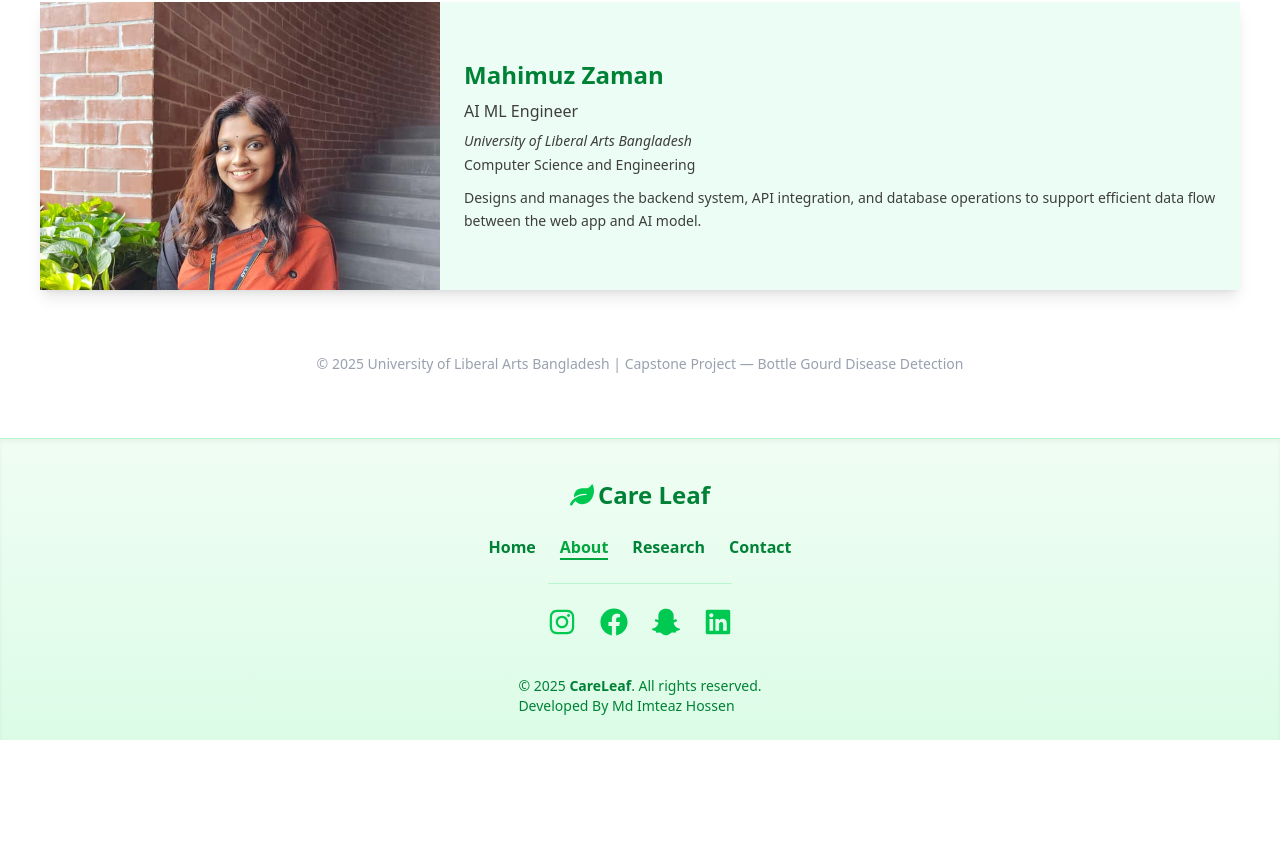
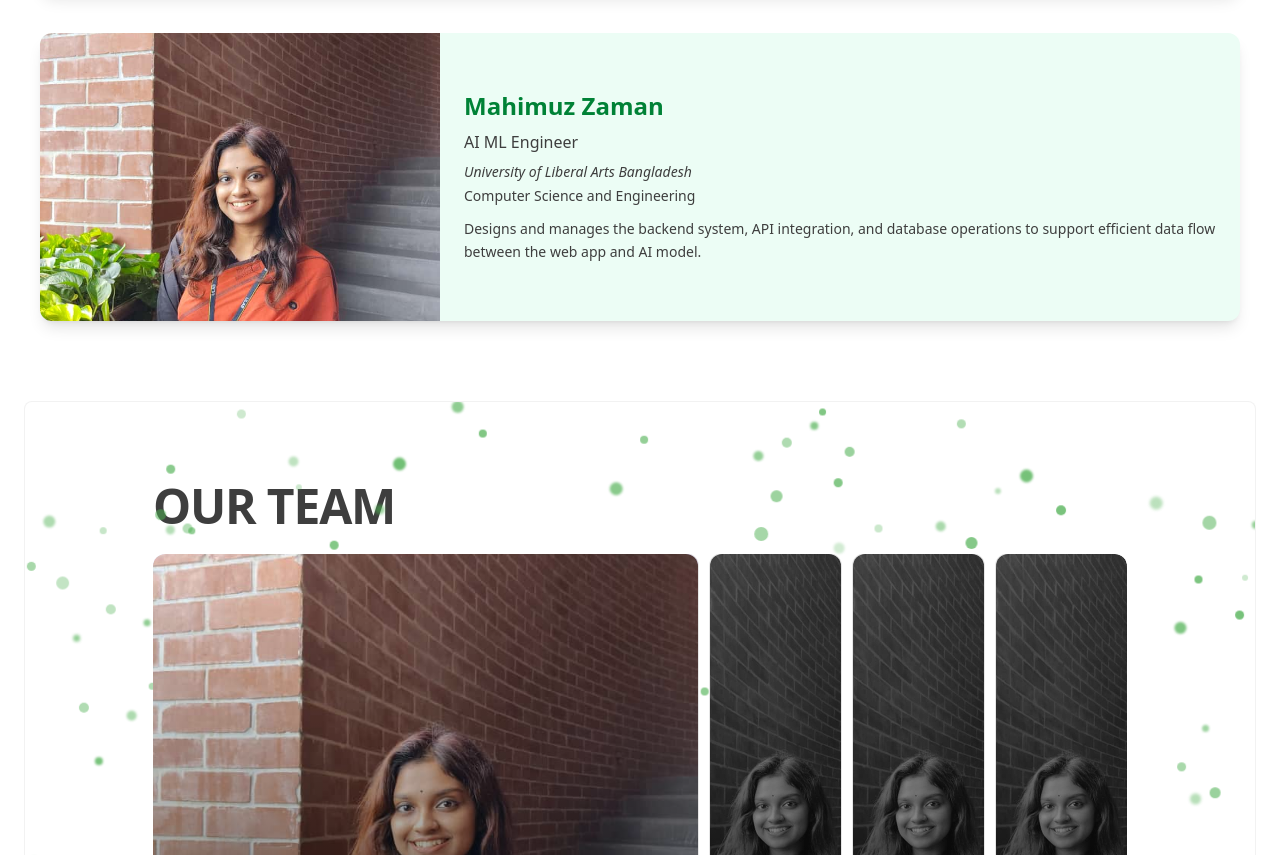
Before and after one commit to Imteazhossen/Care-Leaf-Frontend, a React (Vite) app: page /about in a window 1280 px wide. Shown: the part 1945-2800 px from the top of the page. Before the commit the page ends 2685 px from the top, so only its background shows below. Built offline with nearby package versions, Linux system fonts and the light colour scheme.

Commit message:
added new animation and sections
Signed-off-by: ImteazHossen <imteaz693@gmail.com>

```diff
--- a/src/Components/Banner.jsx
+++ b/src/Components/Banner.jsx
@@ -49,7 +49,7 @@ const Banner = () => {
             </label>
 
             {image && (
-              <div className="mt-5">
+              <div className="mt-5 rounded-xl">
                 <img
                   src={image}
                   alt="Uploaded Leaf"
@@ -67,12 +67,12 @@ const Banner = () => {
             <img
               src={banner}
               alt="Plant Banner"
-              className="rouded-xl shadow-md hover:scale-105 transition-transform duration-300"
+              className="rounded-xl shadow-md hover:scale-105 transition-transform duration-300"
             />
             <img
               src={banner2}
               alt="Plant Banner 2"
-              className="rouded-xl shadow-md hover:scale-105 transition-transform duration-300"
+              className="rounded-xl shadow-md hover:scale-105 transition-transform duration-300"
             />
           </div>
         </div>
--- a/src/Components/ContactUs.jsx
+++ b/src/Components/ContactUs.jsx
@@ -16,7 +16,7 @@ export default function ContactUs() {
 
   return (
     <section
-      className="relative mx-auto max-w-7xl border-2 border-green-200 mb-10 px-4 sm:px-4 lg:px-4"
+      className="relative mx-auto rounded-lg p-5 border-2 border-green-200 mb-10 px-4 sm:px-4 lg:px-4"
       onMouseMove={handleMouseMove}
       onMouseEnter={() => setIsHovered(true)}
       onMouseLeave={() => setIsHovered(false)}
--- /dev/null
+++ b/src/Components/FloatingBalls.jsx
@@ -0,0 +1,74 @@
+import { useEffect, useState } from "react";
+
+// Utility function to get random number between min and max
+function rand(min, max) {
+  return Math.random() * (max - min) + min;
+}
+
+export default function FloatingBalls({
+  count = 200,
+  color = "#4CAF50", // default light purple
+  speed = 2, // speed multiplier (higher = faster)
+}) {
+  const [balls, setBalls] = useState([]);
+
+  useEffect(() => {
+    const arr = Array.from({ length: count }).map((_, i) => {
+      const size = rand(6, 14);
+      const x = rand(0, 100);
+      const y = rand(0, 100);
+      const dx = rand(-10, 10); // move farther horizontally
+      const dy = rand(-8, 8); // move farther vertically
+      const dur = rand(4, 8) / speed; // smaller duration = faster motion
+      const delay = rand(-dur, 0);
+      const opacity = rand(0.25, 0.8);
+      const blur = rand(0, 1.5);
+      return { id: i, size, x, y, dx, dy, dur, delay, opacity, blur };
+    });
+    setBalls(arr);
+  }, [count, speed]);
+
+  return (
+    <>
+      {/* Animation keyframes */}
+      <style>{`
+        @keyframes floating-drift {
+          from {
+            transform: translate(var(--x), var(--y)) scale(1);
+          }
+          to {
+            transform: translate(
+              calc(var(--x) + var(--dx)),
+              calc(var(--y) + var(--dy))
+            ) scale(1);
+          }
+        }
+      `}</style>
+
+      {/* Floating balls container */}
+      <div
+        aria-hidden="true"
+        className="pointer-events-none absolute inset-0 z-0 overflow-hidden"
+      >
+        {balls.map((b) => (
+          <span
+            key={b.id}
+            className="absolute top-0 left-0 rounded-full will-change-transform"
+            style={{
+              ["--x"]: `${b.x}vw`,
+              ["--y"]: `${b.y}vh`,
+              ["--dx"]: `${b.dx}vw`,
+              ["--dy"]: `${b.dy}vh`,
+              width: `${b.size}px`,
+              height: `${b.size}px`,
+              background: color,
+              opacity: b.opacity,
+              filter: `blur(${b.blur}px)`,
+              animation: `floating-drift ${b.dur}s ease-in-out ${b.delay}s infinite alternate`,
+            }}
+          />
+        ))}
+      </div>
+    </>
+  );
+}
--- a/src/Components/Footer.jsx
+++ b/src/Components/Footer.jsx
@@ -8,8 +8,8 @@ import { FaLeaf } from "react-icons/fa";
 
 const Footer = () => {
   return (
-    <footer className="bg-gradient-to-b from-green-50 to-green-100 text-green-800 pt-10 pb-6 mt-16 border-t border-green-200 shadow-inner">
-      <div className="container mx-auto flex flex-col items-center space-y-6">
+    <footer className="bg-gradient-to-b rounded-t-[100px] z-50 from-green-50 to-green-100 text-green-800 pt-10 pb-6 mt-16 border-t border-green-200 shadow-inner">
+      <div className="container mx-auto flex z-50 flex-col items-center space-y-6">
         {/* Logo Section */}
         <div className="flex items-center gap-2 text-2xl font-bold text-green-700">
 
--- a/src/Components/MissionSection.jsx
+++ b/src/Components/MissionSection.jsx
@@ -6,7 +6,7 @@ import ParticlesBackground from "./ParticlesBackground";
 const MissionSection = () => {
   return (
 
-    <section className="bg-transparent border-2 border-green-200 py-20 px-6 md:px-16">
+    <section className="bg-white/10 rounded-lg backdrop-blur-sm border-2 border-green-200 py-20 px-6 md:px-16">
       <ParticlesBackground color="#008000" density={100} />
       <div className="max-w-6xl mx-auto grid grid-cols-1 md:grid-cols-2 gap-12 items-center">
         {/* Left: Image */}
--- a/src/Components/Numbers.jsx
+++ b/src/Components/Numbers.jsx
@@ -4,7 +4,7 @@ import { FaSeedling, FaLeaf, FaUsers, FaFlask } from "react-icons/fa";
 
 const Numbers = () => {
   return (
-    <section className="my-16 bg-transparent border-2 border-green-200 py-16 rounded-3xl shadow-inner">
+    <section className="my-16 bg-white/50 border-2 border-green-200 py-16 rounded-3xl shadow-inner">
       {/* Title */}
       <div className="text-center mb-12">
         <h1 className="text-3xl md:text-5xl font-extrabold text-green-800">
--- /dev/null
+++ b/src/Components/UseCases.jsx
@@ -0,0 +1,152 @@
+import { useState } from "react";
+import aniquaImg from "../assets/aniqua.jpeg";
+import FloatingBalls from "../Components/FloatingBalls";
+
+export default function UseCases() {
+
+
+  const CASES = [
+    {
+      id: 1,
+      name: "Md Imteaz Hossen",
+      role: "Web Developer | AI ML Engineer",
+      university: "University of Liberal Arts Bangladesh",
+      field: "Computer Science and Engineering",
+      img: aniquaImg,
+      about:
+        "Specializes in machine learning and data analysis. Leads the project’s AI model development, focusing on disease classification accuracy and dataset refinement.",
+    },
+    {
+      id: 2,
+      name: "Aniqua Nawar",
+      role: "AI ML Engineer",
+      university: "University of Liberal Arts Bangladesh",
+      field: "Computer Science and Engineering",
+      img: aniquaImg,
+      about:
+        "In this project, I conducted extensive research on plant disease detection using deep learning techniques. My focus was on developing and evaluating a Hybrid CNN model alongside the VGG19 architecture to classify bottle gourd plant diseases and estimate their severity levels.",
+    },
+    {
+      id: 3,
+      name: "Sadia Islam",
+      role: "AI ML Engineer",
+      university: "University of Liberal Arts Bangladesh",
+      field: "Computer Science and Engineering",
+      img: aniquaImg,
+      about:
+        "Handles dataset preprocessing, visualization, and pattern analysis. Focused on preparing clean and balanced data for training and testing deep learning models.",
+    },
+    {
+      id: 4,
+      name: "Mahimuz Zaman",
+      role: "AI ML Engineer",
+      university: "University of Liberal Arts Bangladesh",
+      field: "Computer Science and Engineering",
+      img: aniquaImg,
+      about:
+        "Designs and manages the backend system, API integration, and database operations to support efficient data flow between the web app and AI model.",
+    },
+  ];
+
+  const [active, setActive] = useState(0);
+
+  return (
+    <section className="relative mx-auto my-10 w-full  overflow-hidden rounded-lg border border-black/5 bg-white">
+      {/* Background pattern */}
+      {/* <div className="absolute inset-0 -z-10 opacity-30">
+        <img src={bgSrc} alt="" className="w-full h-full object-cover" />
+      </div> */}
+      <FloatingBalls color="#4CAF50" speed={3}></FloatingBalls>
+
+      {/* Content */}
+      <div className="px-3 sm:px-4 md:px-6 lg:px-32 py-20">
+        <h2 className="pb-6 text-3xl font-semibold tracking-tight text-[#3E3E3E] sm:text-4xl md:text-5xl">
+          OUR TEAM
+        </h2>
+
+        {/* Horizontal accordion */}
+        <div
+          className="
+            relative z-10 flex h-[400px] gap-3 overflow-hidden rounded-xl
+            sm:h-[420px] md:h-[440px] lg:h-[460px] xl:h-[500px]
+            flex-col sm:flex-row
+          "
+        >
+          {CASES.map((c, i) => {
+            const isActive = active === i;
+
+            return (
+              <button
+                key={c.id}
+                type="button"
+                onMouseEnter={() => setActive(i)}
+                onFocus={() => setActive(i)}
+                onMouseLeave={() => setActive(null)}
+                onBlur={() => setActive(null)}
+                className={`
+                  group relative isolate overflow-hidden rounded-xl
+                  ring-1 ring-black/10
+                  transition-[flex-grow] duration-500 ease-out
+                  ${isActive ? "flex-[5]" : "flex-[1.2]"}
+                  h-64 sm:h-auto
+                `}
+                aria-label={c.name}
+              >
+                {/* Image */}
+                <div className="absolute inset-0 w-full h-full">
+                  <img
+                    src={c.img}
+                    alt={c.name}
+                    className={`
+                      w-full h-full object-cover object-center
+                      transition-all duration-500 ease-out
+                      ${isActive ? "grayscale-0 scale-105" : "grayscale brightness-75"}
+                    `}
+                  />
+                </div>
+
+                {/* Gradient overlay */}
+                <div
+                  className="
+                    pointer-events-none absolute inset-0
+                    bg-gradient-to-t from-black/70 via-black/30 to-transparent
+                    transition-opacity duration-500 ease-out
+                    group-hover:opacity-90
+                  "
+                />
+
+                {/* Text content */}
+                <div
+                  className={`
+                    absolute bottom-0 left-0 right-0 p-4 sm:p-5 text-left
+                    transition-all duration-500 ease-out
+                    ${isActive ? "translate-y-0 opacity-100" : "translate-y-6 opacity-0"}
+                  `}
+                >
+                  <p className="text-xl font-semibold text-white sm:text-xl">
+                    {c.name}
+                  </p>
+                  <p className="text-xl font-semibold text-white sm:text-xl">
+                    {c.role}
+                  </p>
+                  <i className="mt-1 text-md text-white/85 sm:text-md">{c.university}</i>
+                  <p className="mt-1 text-md text-white/85 sm:text-md">{c.field}</p>
+                  <p className="mt-1 text-md text-white/85 sm:text-md">{c.about}</p>
+                </div>
+
+                {/* Border glow on active */}
+                <div
+                  className={`
+                    pointer-events-none absolute inset-0 rounded-xl ring-2
+                    transition-opacity duration-500
+                    ${isActive ? "ring-[#7B5BD1]/50 opacity-100" : "opacity-0"}
+                  `}
+                />
+              </button>
+            );
+          })}
+        </div>
+      </div>
+    </section>
+  );
+}
--- a/src/Pages/About.jsx
+++ b/src/Pages/About.jsx
@@ -1,6 +1,7 @@
 import React from "react";
 import { motion } from "framer-motion";
 import aniquaImg from "../assets/aniqua.jpeg";
+import UseCases from "../Components/UseCases";
 
 const teamMembers = [
   {
@@ -21,7 +22,7 @@ const teamMembers = [
     field: "Computer Science and Engineering",
     img: aniquaImg,
     about:
-      "In this project, I conducted extensive research on plant disease detection using deep learning techniques. My focus was on developing and evaluating a Hybrid CNN model alongside the VGG19 architecture to classify bottle gourd plant diseases and estimate their severity levels. I analyzed the performance of both models to determine which provided higher accuracy and efficiency for disease classification and severity estimation. Through this work, I contributed to improving the model selection process and enhancing the overall effectiveness of the Bottle Gourd plant disease detection system."
+      "In this project, I conducted extensive research on plant disease detection using deep learning techniques. My focus was on developing and evaluating a Hybrid CNN model alongside the VGG19 architecture to classify bottle gourd plant diseases and estimate their severity levels. I analyzed the performance of both models to determine which provided higher accuracy and efficiency for disease classification and severity estimation. Through this work, I contributed to improving the model selection process and enhancing the overall effectiveness of the Bottle Gourd plant disease detection system.",
   },
   {
     id: 3,
@@ -47,14 +48,14 @@ const teamMembers = [
 
 const About = () => {
   return (
-    <section className="min-h-screen bg-white text-white  px-6">
+    <section className="min-h-screen bg-white text-white px-6 overflow-x-hidden">
       {/* Header Section */}
       <div className="text-center mb-16">
         <motion.h1
           initial={{ opacity: 0, y: -40 }}
           whileInView={{ opacity: 1, y: 0 }}
           transition={{ duration: 0.6 }}
-          className="text-5xl font-bold mb-6"
+          className="text-5xl font-bold mb-6 text-green-700"
         >
           About Our Project
         </motion.h1>
@@ -80,7 +81,7 @@ const About = () => {
           initial={{ opacity: 0, x: -100 }}
           whileInView={{ opacity: 1, x: 0 }}
           transition={{ duration: 0.6 }}
-          className="bg-emerald-50 rouded-xl p-8 shadow-lg hover:shadow-lime-500/20 transition-shadow duration-300"
+          className="bg-emerald-50 rounded-xl p-8 shadow-lg hover:shadow-lime-500/20 transition-shadow duration-300"
         >
           <h2 className="text-3xl font-bold text-green-700 mb-4">Our Mission</h2>
           <p className="text-[#3E3E3E] leading-relaxed">
@@ -95,7 +96,7 @@ const About = () => {
           initial={{ opacity: 0, x: 100 }}
           whileInView={{ opacity: 1, x: 0 }}
           transition={{ duration: 0.6 }}
-          className="bg-emerald-50 rouded-xl p-8 shadow-lg hover:shadow-lime-500/20 transition-shadow duration-300"
+          className="bg-emerald-50 rounded-xl p-8 shadow-lg hover:shadow-lime-500/20 transition-shadow duration-300"
         >
           <h2 className="text-3xl font-bold text-green-700 mb-4">Our Vision</h2>
           <p className="text-[#3E3E3E] leading-relaxed">
@@ -142,10 +143,10 @@ const About = () => {
             whileInView={{ opacity: 1, x: 0 }}
             transition={{ duration: 0.7, delay: index * 0.2 }}
             whileHover={{ scale: 1.02 }}
-      className="bg-emerald-50 rouded-xl shadow-lg overflow-hidden transform transition-all duration-300 hover:shadow-2xl hover:shadow-lime-500/30 flex flex-col md:flex-row items-center"
+            className="bg-emerald-50 rounded-xl shadow-lg overflow-hidden transform transition-all duration-300 hover:shadow-2xl hover:shadow-lime-500/30 flex flex-col md:flex-row items-center"
           >
             {/* Image Section */}
-      <div className="md:w-1/3 w-full h-64 md:h-72 overflow-hidden">
+            <div className="md:w-1/3 w-full h-64 md:h-72 overflow-hidden relative">
               <img
                 src={member.img}
                 alt={member.name}
@@ -173,6 +174,11 @@ const About = () => {
         ))}
       </div>
 
+      {/* Use Cases Section */}
+      <section className="mt-20">
+        <UseCases />
+      </section>
+
       {/* Footer Note */}
       <motion.div
         initial={{ opacity: 0, y: 20 }}
--- a/src/Routes/Routes.jsx
+++ b/src/Routes/Routes.jsx
@@ -10,6 +10,7 @@ import Error from "../Pages/Error";
 import NoDoctorFound from "../Pages/NoDoctorFound";
 import About from "../Pages/About";
 import Contact from "../Pages/Contact";
+import Research from "../Pages/Research";
 
 export const router = createBrowserRouter([
     {
@@ -40,7 +41,10 @@ export const router = createBrowserRouter([
                 path: '/contact',
                 Component: Contact,
             },
-
+            {
+                path: '/research',
+                Component: Research,
+            },
             {
                 path: '/about',
                 Component: About,
```
Also changed, not shown: src/Components/Navbar.jsx (+11 -10 lines), src/Components/ParticlesBackground.jsx (+14 -29 lines), src/Pages/Research.jsx (added, +11 -0 lines). Lines whose indentation alone changed are shown as unchanged.
